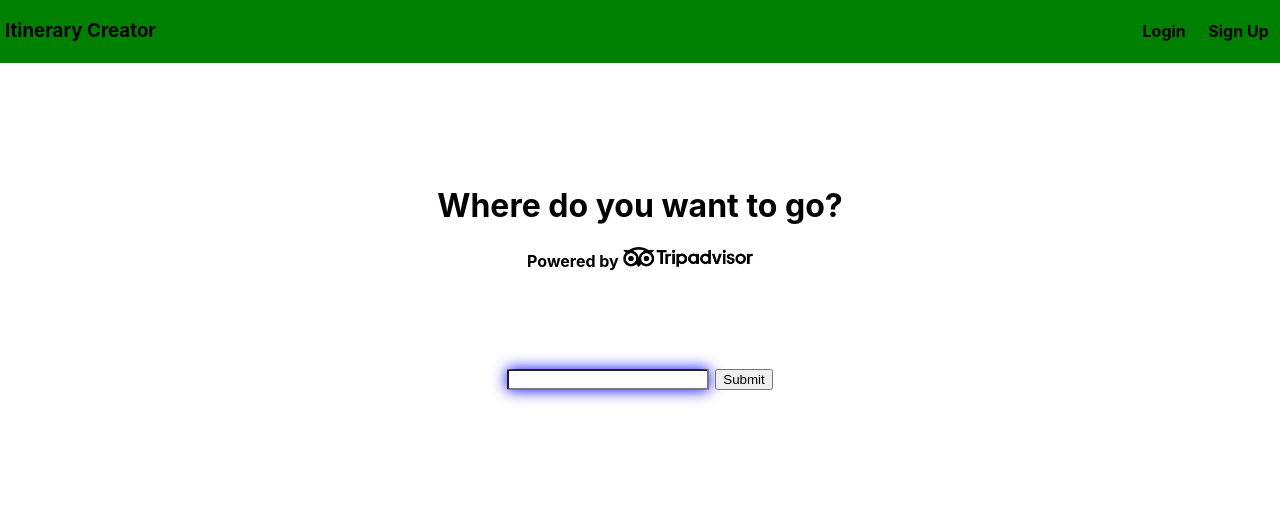
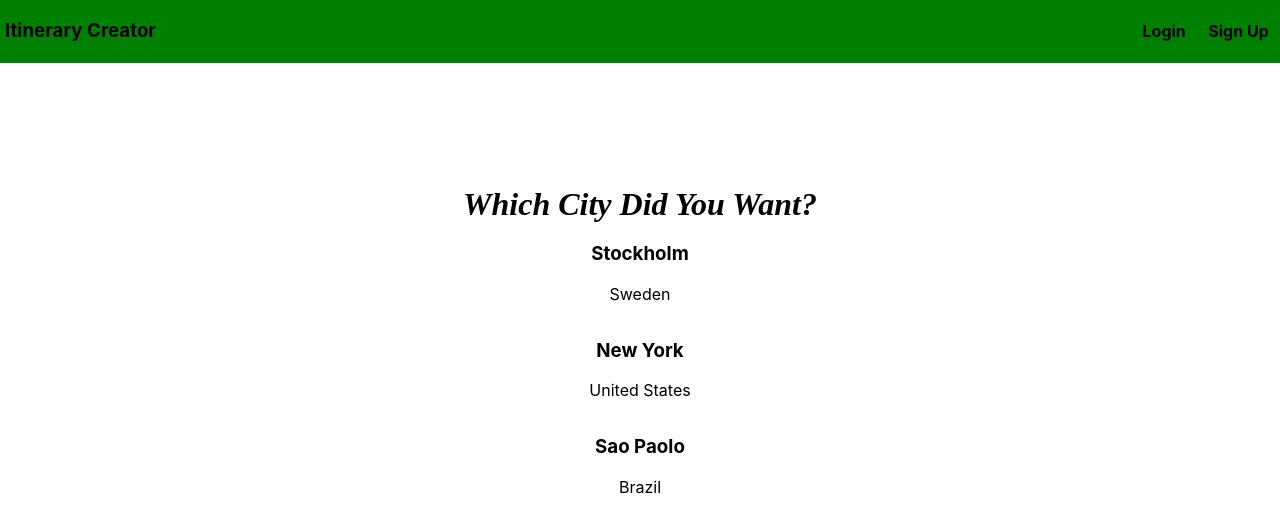
Before and after one commit to brand421/trip-application, a React (Create React App) app in the folder client/: page /searchresults in a window 1280 px wide. Shown: the top 532 px of the page. Built offline with nearby package versions, Linux system fonts and the light colour scheme.

Commit message:
add city results page

```diff
--- a/client/package.json
+++ b/client/package.json
@@ -16,6 +16,8 @@
     "framer-motion": "^10.16.1",
     "react": "^18.2.0",
     "react-dom": "^18.2.0",
+    "react-router": "^6.15.0",
+    "react-router-dom": "^6.15.0",
     "react-scripts": "5.0.1",
     "svgo": "^2.0.0",
     "web-vitals": "^2.1.4"
--- a/client/src/App.tsx
+++ b/client/src/App.tsx
@@ -2,13 +2,21 @@ import React from "react";
 import "./App.css";
 // import Card from "./components/Card/Card";
 import Landing from "./components/Landing/Landing";
+import { BrowserRouter, Route, Routes } from "react-router-dom";
 import Menu from "./components/Menu/Menu";
+import SearchResults from "./components/SearchResults/SearchResults";
 
 function App() {
   return (
     <div className="App">
-      <Menu />
-      <Landing />
+      <BrowserRouter>
+        <Menu />
+        <Routes>
+          <Route path="/" element={<Landing />} />
+          <Route path="/searchresults" element={<SearchResults />} />
+        </Routes>
+      </BrowserRouter>
+
       {/* <Card /> */}
     </div>
   );
--- a/client/src/components/Landing/Landing.tsx
+++ b/client/src/components/Landing/Landing.tsx
@@ -1,12 +1,15 @@
 import React, { useEffect, useState } from "react";
+import { useNavigate } from "react-router";
 import "./landing.css";
 import { Button } from "@mui/base";
 import logo from "./TAlogo.png";
 import axios from "axios";
+import { motion } from "framer-motion";
 import { SessionToken } from "@mapbox/search-js-core";
 import { SearchBox } from "@mapbox/search-js-react";
 
 function Landing() {
+  const navigate = useNavigate();
   const [search, setSearch] = useState({
     city: "",
   });
@@ -47,10 +50,19 @@ function Landing() {
   function handleSubmit(e: any) {
     e.preventDefault();
     console.log(search);
-    axios
-      .post("http://localhost:5000/", { city: search })
-      .then((res) => console.log(res))
-      .catch((err) => console.log(err));
+    if (search.city === "") {
+      navigate("/error");
+    } else {
+      axios
+        .post("http://localhost:5000/", { city: search })
+        .then((res) => {
+          console.log(res);
+        })
+        .catch((err) => {
+          console.log(err);
+          navigate("/searchresults");
+        });
+    }
   }
 
   const handleChange = (e: any) => {
@@ -58,8 +70,8 @@ function Landing() {
   };
 
   return (
-    <div className="landing__container">
-      <h1 className="header">Where do you want to go?</h1>
+    <motion.div className="landing__container">
+      <h1 className="header">Where Are You Headed?</h1>
       <h4>
         Powered by <img className="logo" src={logo} alt="tripadvisor logo" />
       </h4>
@@ -70,6 +82,7 @@ function Landing() {
           name="city"
           value={search.city}
           onChange={handleChange}
+          className="landing__input"
         />
         <Button type="submit" className="landing__submit">
           Submit
@@ -89,7 +102,7 @@ function Landing() {
           </div>
         </div>
       </div>
-    </div>
+    </motion.div>
   );
 }
 
--- a/client/src/components/Landing/landing.css
+++ b/client/src/components/Landing/landing.css
@@ -1,5 +1,4 @@
 input {
-    border-radius: 5%;
     box-shadow: 0px 0px 15px blue;
     width: 200px;
 }
@@ -10,6 +9,9 @@ input {
 
 .header {
     margin-bottom: 0;
+    font-family: --var-header-font;
+    font-weight: 1500;
+    font-style: italic;
 }
 
 .landing__container {
@@ -23,17 +25,22 @@ input {
 .landing__form {
     display: flex;
     flex-direction: row;
+    width: 100%;
+    justify-content: center;
     margin-top: 6%;
+    margin-left: 3%;
 }
 
 .landing__input {
-    border-radius: 35px;
-    margin-right: 2.5%;
-    width: 100%;
+    border-radius: 5px;
+    display: flex;
+    justify-content: center;
+    margin-right: 1%;
+    width: auto;
 }
 
 .landing__submit {
-    margin-left: 2.5%;
+
 }
 
 .results__list, .result__header {
--- /dev/null
+++ b/client/src/components/SearchResults/SearchResults.tsx
@@ -0,0 +1,36 @@
+import React from "react";
+import "./searchresults.css";
+
+function SearchResults() {
+  const cities = [
+    {
+      city: "Stockholm",
+      country: "Sweden",
+    },
+    {
+      city: "New York",
+      country: "United States",
+    },
+    {
+      city: "Sao Paolo",
+      country: "Brazil",
+    },
+  ];
+  return (
+    <div className="search__container">
+      <div>
+        <h1 className="header">Which City Did You Want?</h1>
+      </div>
+      <div className="cities__list">
+        {cities.map((x, key) => (
+          <div key={key}>
+            <h3>{x.city}</h3>
+            <p>{x.country}</p>
+          </div>
+        ))}
+      </div>
+    </div>
+  );
+}
+
+export default SearchResults;
--- /dev/null
+++ b/client/src/components/SearchResults/searchresults.css
@@ -0,0 +1,26 @@
+.header {
+    margin-bottom: 0;
+    font-family: --var-header-font;
+    font-weight: 1500;
+    font-style: italic;
+}
+
+.search__container {
+    display: flex;
+    flex-direction: column;
+    align-items: center;
+    justify-content: center;
+    margin-top: 8%;
+}
+
+.cities__list {
+    display: flex;
+    flex-direction: column;
+    align-items: center;
+    justify-content: center;
+}
+
+.city__list {
+    display: flex;
+    /* flex-direction: column; */
+}
--- a/client/src/index.css
+++ b/client/src/index.css
@@ -1,3 +1,5 @@
+@import url('https://fonts.googleapis.com/css2?family=Josefin+Sans:ital,wght@1,500&display=swap');
+
 body {
   margin: 0;
   font-family: -apple-system, BlinkMacSystemFont, 'Segoe UI', 'Roboto', 'Oxygen',
@@ -9,5 +11,10 @@ body {
 
 code {
   font-family: source-code-pro, Menlo, Monaco, Consolas, 'Courier New',
-    monospace;
+    monospace, 'Josefin Sans', sans-serif;
+
 }
+
+:root {
+  --var-header-font: 'Josefin Sans';
+}
```
Also changed, not shown: 1 other file (tests, documents, lock files or other folders).
